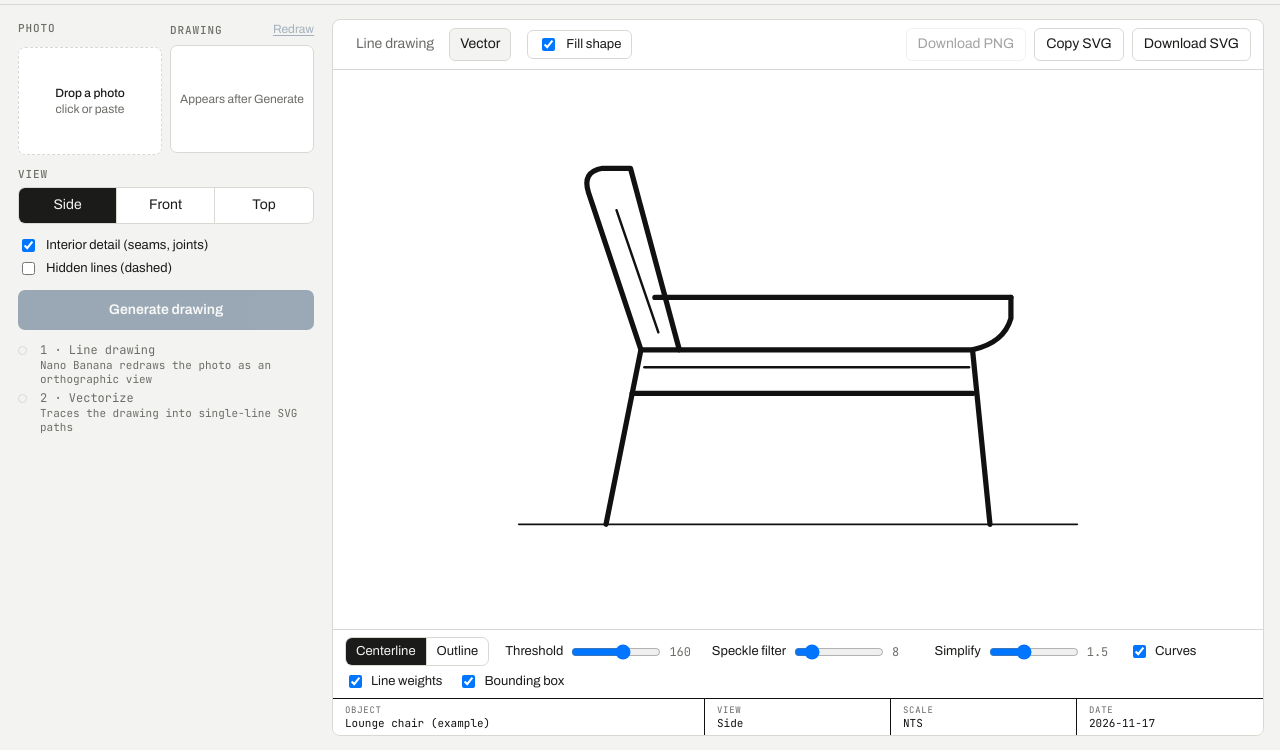
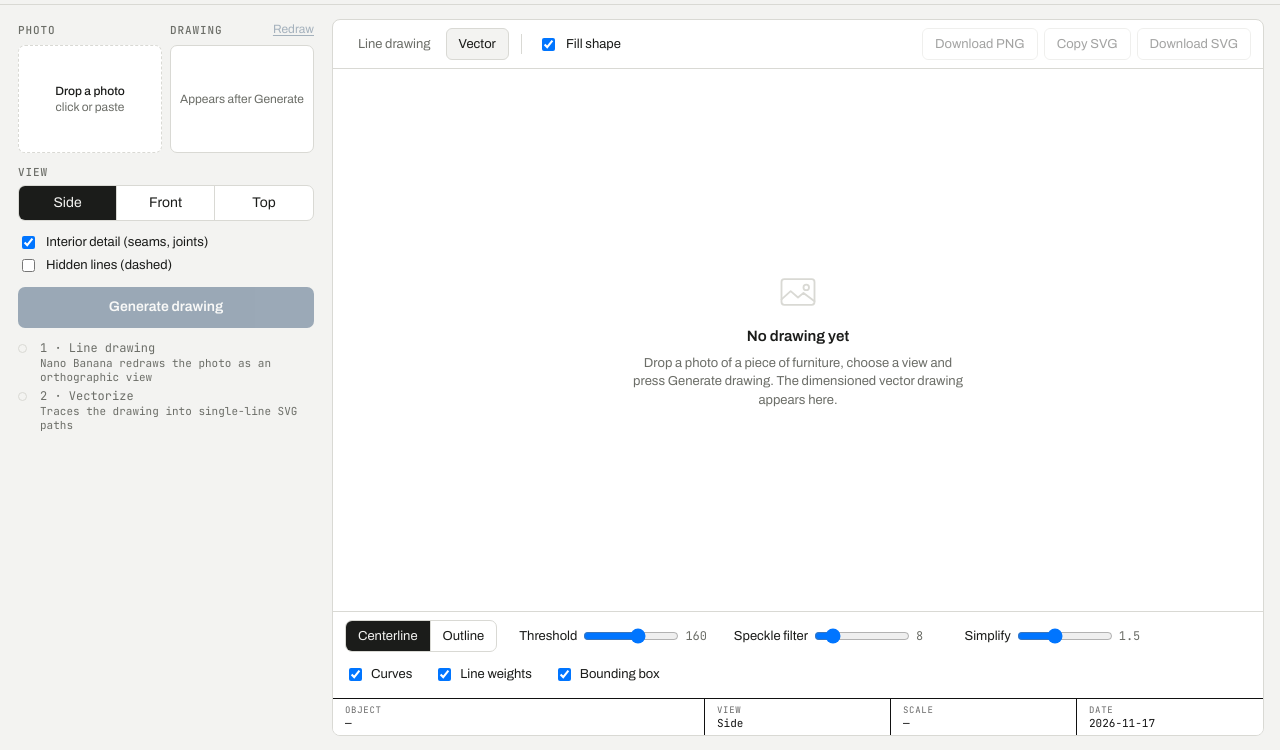
Before and after one commit to rajahbose/poly, a plain HTML site: page index.html in a window 1280 px wide. Shown: the part 50-800 px from the top of the page. Drawn offline with Linux system fonts and the light colour scheme.

Commit message:
Remove example drawings; tidy toolbar, trace bar and sidebar alignment
- Empty canvas shows an empty state instead of a sample drawing in both
  the Furniture and Plants tabs; title block shows dashes until a drawing exists
- One control height across the toolbar, tabs, toggles and buttons
- Trace bar split into a sliders row and a toggles row
- Photo and Drawing labels share one baseline; export buttons disabled until there is a drawing

Co-Authored-By: Claude Opus 5.5 <noreply@anthropic.com>
Claude-Session: https://claude.ai/code/session_01GUt7ajwxrEuKmeCToM7YQB

```diff
--- a/index.html
+++ b/index.html
@@ -9,6 +9,7 @@
 <style>
 /* Layout: one-screen studio — compact control column left, drawing sheet right (canvas flexes to fill) */
 :root{
+  --ctl:32px;
   --bg:#f3f3f1; --panel:#ffffff; --line:#d9d9d4; --fg:#1b1c1a; --muted:#6c6e68;
   --accent:#2f4f6f; --accent-fg:#ffffff; --paper:#ffffff; --ink:#111111; --err:#a33a2a; --ok:#3d6b45;
   --ui:"Archivo",system-ui,-apple-system,"Segoe UI",sans-serif;
@@ -108,14 +109,14 @@ section.sheet{display:flex;flex-direction:column;min-width:0;min-height:0;backgr
 .tabs button{border:1px solid transparent;background:none;border-radius:6px;padding:5px 10px;cursor:pointer;color:var(--muted)}
 .tabs button[aria-selected=true]{border-color:var(--line);color:var(--fg);background:var(--bg)}
 .tools{display:flex;gap:8px;flex-wrap:wrap}
-.filltoggle{font-size:13px;margin-right:auto;margin-left:6px;padding:4px 10px;border:1px solid var(--line);border-radius:6px;background:var(--panel)}
+.filltoggle{font-size:13px}
 .canvas{position:relative;flex:1 1 0;min-height:0;background:var(--paper)}
 .stage{position:absolute;inset:0;display:flex;align-items:center;justify-content:center;padding:18px}
 .stage img,.stage svg{width:100%;height:100%;object-fit:contain;display:block}
 /* keep the drawing clear of the floating size panel */
 .canvas.sp-open #vectorStage{padding-right:268px}
 .canvas.sp-collapsed #vectorStage{padding-top:52px}
-.trace{display:flex;flex-wrap:wrap;gap:6px 16px;align-items:center;padding:7px 12px;border-top:1px solid var(--line);font-size:13px}
+.trace{border-top:1px solid var(--line);font-size:13px}
 .trace label{display:flex;align-items:center;gap:6px}
 .trace input[type=range]{width:90px}
 .trace output{font:12px var(--mono);color:var(--muted);min-width:2.2em}
@@ -174,6 +175,31 @@ dialog .actions{display:flex;justify-content:flex-end;gap:8px}
   .canvas{flex:none;height:70vh}
   .titleblock{grid-template-columns:1fr 1fr}.titleblock div:nth-child(2){border-right:0}
 }
+
+/* ---- alignment pass: one control height, consistent rows ---- */
+.ghost{height:var(--ctl);padding:0 12px;display:inline-flex;align-items:center;font-size:13px}
+.modes{height:calc(var(--ctl) + 4px);align-items:stretch}
+.modes button{display:flex;align-items:center;padding:0 14px;font-size:13px}
+.tcol .row{height:18px}
+.tcol .row .label{line-height:18px}
+.toolbar{gap:8px;padding:8px 12px;align-items:center}
+.tabs{gap:2px}
+.tabs button{height:var(--ctl);padding:0 12px;font-size:13px}
+.vsep{width:1px;height:20px;background:var(--line);margin:0 4px}
+.filltoggle{height:var(--ctl);margin:0 auto 0 0;padding:0 4px;border:0;background:none}
+.tools{gap:6px}
+.trace{display:flex;flex-direction:column;gap:6px;padding:8px 12px}
+.trow{display:flex;flex-wrap:wrap;align-items:center;gap:6px 22px;min-height:var(--ctl)}
+.trow .toggle{height:24px}
+.slider{display:grid;grid-template-columns:auto 96px 2.4em;align-items:center;gap:8px}
+.slider input[type=range]{width:96px;margin:0}
+.slider output{text-align:left}
+.seg.mini{height:var(--ctl)}
+.seg.mini button{display:flex;align-items:center;padding:0 12px}
+.emptystate{max-width:340px;text-align:center;color:var(--muted);display:flex;flex-direction:column;gap:6px;align-items:center}
+.emptystate b{color:var(--fg);font-weight:600;font-size:15px}
+.emptystate span{font-size:13px;line-height:1.45}
+.emptystate svg{width:44px;height:44px;margin-bottom:6px;color:var(--line)}
 </style>
 </head>
 <body>
@@ -191,7 +217,7 @@ dialog .actions{display:flex;justify-content:flex-end;gap:8px}
   <aside>
     <div class="thumbs">
       <div class="tcol">
-        <p class="label">Photo</p>
+        <div class="row"><p class="label">Photo</p></div>
         <div id="drop" tabindex="0" role="button" aria-label="Choose a furniture photo">
           <p><strong>Drop a photo</strong><br>click or paste</p>
         </div>
@@ -239,15 +265,16 @@ dialog .actions{display:flex;justify-content:flex-end;gap:8px}
         <button type="button" role="tab" id="tabRaster" aria-selected="false">Line drawing</button>
         <button type="button" role="tab" id="tabVector" aria-selected="true">Vector</button>
       </div>
+      <span class="vsep" aria-hidden="true"></span>
       <label class="toggle filltoggle" title="Show or hide the closed outline / fill shape of the overall form"><input type="checkbox" id="silh" checked> Fill shape</label>
       <div class="tools">
         <button class="ghost" id="pngBtn" type="button" disabled>Download PNG</button>
-        <button class="ghost" id="copyBtn" type="button">Copy SVG</button>
-        <button class="ghost" id="dlBtn" type="button">Download SVG</button>
+        <button class="ghost" id="copyBtn" type="button" disabled>Copy SVG</button>
+        <button class="ghost" id="dlBtn" type="button" disabled>Download SVG</button>
       </div>
     </div>
     <div class="canvas">
-      <div class="stage" id="rasterStage" hidden><p class="empty">The line drawing from step 1 appears here.</p></div>
+      <div class="stage" id="rasterStage" hidden></div>
       <div class="stage" id="vectorStage"></div>
       <div class="sizepanel" id="sizePanel" hidden>
         <div class="head">
@@ -267,20 +294,24 @@ dialog .actions{display:flex;justify-content:flex-end;gap:8px}
       </div>
     </div>
     <div class="trace" id="traceCtl">
+      <div class="trow">
         <div class="seg mini" id="modeSeg" role="group" aria-label="Trace mode">
           <button type="button" data-m="center" aria-pressed="true">Centerline</button>
           <button type="button" data-m="outline" aria-pressed="false">Outline</button>
         </div>
-      <label>Threshold <input type="range" id="thr" min="60" max="230" value="160"><output id="thrO">160</output></label>
-      <label>Speckle filter <input type="range" id="turd" min="0" max="60" value="8"><output id="turdO">8</output></label>
-      <label data-mode="center">Simplify <input type="range" id="simp" min="0" max="40" value="15"><output id="simpO">1.5</output></label>
+        <label class="slider">Threshold <input type="range" id="thr" min="60" max="230" value="160"><output id="thrO">160</output></label>
+        <label class="slider">Speckle filter <input type="range" id="turd" min="0" max="60" value="8"><output id="turdO">8</output></label>
+        <label class="slider" data-mode="center">Simplify <input type="range" id="simp" min="0" max="40" value="15"><output id="simpO">1.5</output></label>
+        <label class="slider" data-mode="outline" hidden>Smoothing <input type="range" id="alpha" min="0" max="13" value="10"><output id="alphaO">1.0</output></label>
+      </div>
+      <div class="trow">
         <label data-mode="center" class="toggle"><input type="checkbox" id="curves" checked> Curves</label>
         <label data-mode="center" class="toggle"><input type="checkbox" id="weights" checked> Line weights</label>
         <label class="toggle" title="Dashed rectangle at the overall extents; the dimensions measure this box"><input type="checkbox" id="bbox" checked> Bounding box</label>
-      <label data-mode="outline" hidden>Smoothing <input type="range" id="alpha" min="0" max="13" value="10"><output id="alphaO">1.0</output></label>
+      </div>
     </div>
     <div class="titleblock">
-      <div><small>Object</small><span id="tbName">Lounge chair (example)</span></div>
+      <div><small>Object</small><span id="tbName">—</span></div>
       <div><small>View</small><span id="tbView">Side</span></div>
       <div><small>Scale</small><span id="tbScale">NTS</span></div>
       <div><small>Date</small><span id="tbDate"></span></div>
@@ -354,11 +385,7 @@ ${o.hidden?"- Show important hidden edges (legs or frame concealed behind other
 Use what is visible in the photo (proportions, materials, any people or objects for scale) together with typical sizes for this kind of furniture, e.g. dining seat height about 18", desk or dining table height 29-30", lounge chair seat height 15-17", sofa depth 34-40". Round to the nearest half inch.
 Reply with only JSON: {"name": "<2-5 word name of the piece>", "width": number, "depth": number, "height": number, "confidence": "low" | "medium" | "high"}`,
     estFactor:1, unit:1, unitLabel:"in", close:0.006, textMax:2.5,
-    chat:"Refine the drawing… e.g. taper the legs", exampleName:"Lounge chair (example)",
-    example:`<svg xmlns="http://www.w3.org/2000/svg" viewBox="0 0 400 300" fill="none" stroke="#111" stroke-linecap="round" stroke-linejoin="round">
-<g stroke-width="3"><path d="M90 250 L110 150 L300 150 L310 250"/><path d="M110 150 L80 60 Q76 48 88 46 L104 46 L132 150"/>
-<path d="M105 175 L300 175"/><path d="M300 150 Q318 146 322 132 L322 120"/><path d="M118 120 L322 120"/></g>
-<g stroke-width="1.4"><path d="M112 160 L298 160"/><path d="M96 70 L120 140"/></g><path d="M40 250 L360 250" stroke-width="1"/></svg>`},
+    chat:"Refine the drawing… e.g. taper the legs", noun:"piece of furniture"},
   plants:{
     views:[{key:"side",label:"Elevation",short:"elevation"},{key:"top",label:"Plan",short:"plan"}],
     axes:{side:["w","h"],top:["w","d"]},
@@ -395,13 +422,7 @@ Reply with only JSON: {"name": "<common name, with the botanical name in parenth
 - Everything that is not plant is pure white: the background, including the background visible in the gaps between leaves, stems and branches, and any holes, splits or slits in the leaves.
 - No outlines, no interior lines, no grey, no texture, no ground line.
 - Keep exactly the same framing, position, size and shapes as the input image, so the mask overlays the drawing exactly.`,
-    chat:"Refine the drawing… e.g. make the canopy more open", exampleName:"Multi-stem tree (example)",
-    example:`<svg xmlns="http://www.w3.org/2000/svg" viewBox="0 0 400 300" fill="none" stroke="#111" stroke-linecap="round" stroke-linejoin="round">
-<g stroke-width="3"><path d="M122 168 Q98 150 114 126 Q102 98 134 88 Q140 60 176 64 Q196 42 224 60 Q258 52 268 84 Q298 94 288 124 Q304 150 280 170 Q262 186 236 176 Q216 192 196 178 Q170 192 150 178 Q126 186 122 168 Z"/>
-<path d="M192 262 L194 196 M206 262 L203 200"/></g>
-<g stroke-width="1.4"><path d="M194 196 Q176 168 150 150 M194 200 Q200 160 196 118 M203 200 Q226 170 252 150 M196 150 Q216 130 230 112"/>
-<path d="M150 120 Q160 108 172 116 M220 92 Q232 82 244 92 M168 150 Q178 140 190 148 M240 140 Q252 132 262 142"/></g>
-<path d="M60 262 L340 262" stroke-width="1"/></svg>`}
+    chat:"Refine the drawing… e.g. make the canopy more open", noun:"plant"}
 };
 const freshState=m=>({mode:m,file:null,photoUrl:"",view:MODES[m].views[0].key,name:m,raster:null,rasterUrl:"",svg:"",
   versions:[],cur:-1,vectorOf:-1,known:{},lastKey:null,est:null,size:null,sizeP:null,raw:null,note:"",
@@ -1197,7 +1218,15 @@ async function ensureFill(){
   if(!paths.length) throw new Error("couldn't match the mask to the drawing; try Redraw or another version.");
   raw.sil=silLayer(paths,raw.img.width);
 }
-function setVector(svg){ state.svg=svg; $("#vectorStage").innerHTML=svg; }
+function setVector(svg){ state.svg=svg; $("#vectorStage").innerHTML=svg; updateExports(); }
+function updateExports(){ $("#copyBtn").disabled=$("#dlBtn").disabled=!state.svg; }
+function emptyHTML(kind){
+  const n=M().noun;
+  const t=kind==="raster"?["No line drawing yet","Step 1 redraws your photo here as a clean orthographic line drawing."]
+                          :["No drawing yet",`Drop a photo of a ${n}, choose a view and press Generate drawing. The dimensioned vector drawing appears here.`];
+  return `<div class="emptystate"><svg viewBox="0 0 48 48" fill="none" stroke="currentColor" stroke-width="2" stroke-linecap="round" stroke-linejoin="round" aria-hidden="true"><rect x="6" y="10" width="36" height="28" rx="3"/><path d="M6 32l10-9 8 7 6-5 12 9"/><circle cx="33" cy="19" r="3"/></svg><b>${t[0]}</b><span>${t[1]}</span></div>`;
+}
+function showEmpty(){ state.svg=""; $("#vectorStage").innerHTML=emptyHTML("vector"); updateExports(); }
 
 /* ---------- Size: Gemini estimate ---------- */
 const AXIS_NAME={w:"width",d:"depth",h:"height"};
@@ -1413,15 +1442,15 @@ function applyMode(){
   else{
     $("#thumbImg").hidden=true; $("#thumbBadge").hidden=true; $("#thumbPh").hidden=false; $("#thumb").disabled=true;
     $("#drawPanel").hidden=true; $("#pngBtn").disabled=true;
-    $("#rasterStage").innerHTML='<p class="empty">The line drawing from step 1 appears here.</p>';
+    $("#rasterStage").innerHTML=emptyHTML("raster");
   }
   renderHistory();
   step(1,state.versions.length?"done":"",state.versions.length?`v${curVer().n} ready`:"");
   step(2,state.raw?"done":"",state.raw?`Traced v${state.versions[state.vectorOf]?.n??""}`:"");
   $("#go").disabled=!state.file; $("#fromPhoto").disabled=!state.file;
-  if(state.raw) compose(); else { setVector(cfg.example); $("#tbScale").textContent="NTS"; $("#sizeFit").textContent=""; }
+  if(state.raw) compose(); else { showEmpty(); $("#tbScale").textContent="—"; $("#sizeFit").textContent=""; }
   fillSizeInputs(); $("#sizeNote").textContent=state.note||""; $("#sizeNote").classList.toggle("err",!!state.noteErr);
-  $("#tbName").textContent=state.size?.name||(state.file?state.name.replace(/[-_]+/g," "):cfg.exampleName);
+  $("#tbName").textContent=state.size?.name||(state.file?state.name.replace(/[-_]+/g," "):"—");
   $("#tbView").textContent=state.raw?`${viewInfo(state.raw.view).label} · v${state.versions[state.vectorOf]?.n??""}`:viewInfo(state.view).label;
   updateGoLabel(); updateSizePanel();
 }
```
Lines whose indentation alone changed are shown as unchanged.
